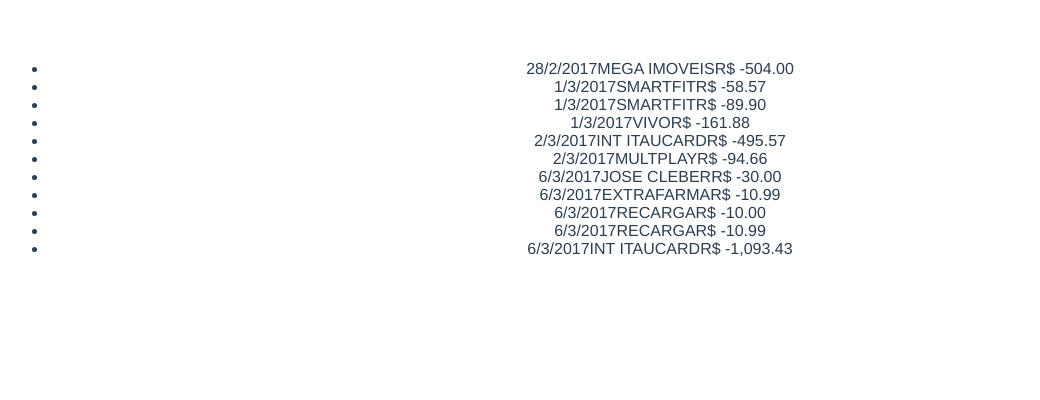
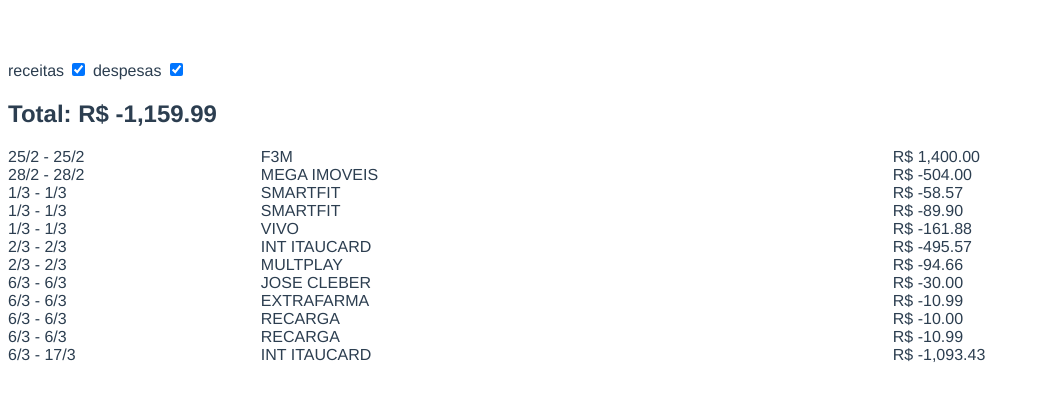
Before and after one commit to jovanepires/killbills, a Vue app: page /#/ in a window 1280 px wide. Shown: the top 400 px of the page, without its empty margins (0-1040 px from the left). Built offline with nearby package versions, Linux system fonts and the light colour scheme.

Commit message:
add filters

```diff
--- a/src/App.vue
+++ b/src/App.vue
@@ -15,7 +15,6 @@
   font-family: 'Avenir', Helvetica, Arial, sans-serif;
   -webkit-font-smoothing: antialiased;
   -moz-osx-font-smoothing: grayscale;
-  text-align: center;
   color: #2c3e50;
   margin-top: 60px;
 }
--- a/src/api.js
+++ b/src/api.js
@@ -1,4 +1,16 @@
 const items = [
+  {
+    'title': 'F3M',
+    'description': 'Salário',
+    'value': 1400.0,
+    'currency': 'BRL',
+    'resource': 'cc_itau',
+    'date': '2017-02-25T00:00:00Z',
+    'due': '2017-02-25T00:00:00Z',
+    'tags': [
+      'salario'
+    ]
+  },
   {
     'title': 'MEGA IMOVEIS',
     'description': 'Aluguel',
--- a/src/components/Bills.vue
+++ b/src/components/Bills.vue
@@ -1,13 +1,17 @@
 <template>
   <div class="bills">
 
-  <ul id="example-1">
-    <li v-for="item in items">
-      <span class="date">{{ item.date | date }}</span>
-      <span class="title">{{ item.title }}</span>
-      <span class="value">{{ item.value | currency }}</span>
-    </li>
-  </ul>
+    receitas <input type="checkbox" id="receitas" v-model="receitas">
+    despesas <input type="checkbox" id="despesas" v-model="despesas">
+
+    <h2>Total: {{ total | currency }}</h2>
+    <ul id="current">
+      <li v-for="item in recipes">
+        <span class="date">{{ item.date | date }} - {{ item.due | date }}</span>
+        <span class="title">{{ item.title }}</span>
+        <span class="value">{{ item.value | currency }}</span>
+      </li>
+    </ul>
 
   </div>
 </template>
@@ -22,7 +26,9 @@
     return {
       items: null,
       loading: false,
-      error: null
+      error: null,
+      receitas: true,
+      despesas: true
     }
   },
   created () {
@@ -35,10 +41,49 @@
     }
   },
   computed: {
-
+    recipes: function () {
+      var self = this
+      return this.items.filter(function (item) {
+        if (self.receitas && self.despesas) {
+          return true
+        }
+        if (self.receitas) {
+          return item.value > 0
+        }
+        if (self.despesas) {
+          return item.value < 0
+        }
+        return false
+      })
+    },
+    total: function () {
+      return this.recipes.reduce(function (a, i) {
+        return a + i.value
+      }, 0)
+    }
   }
 }
 </script>
 <style>
-
+  .bills > ul {
+    list-style-type: none;
+    padding: 0;
+    width: 100%;
+    display: block;
+  }
+  .bills > ul > li .date {
+    width: 20%;
+    float: left;
+    display: block;
+  }
+  .bills > ul > li .title {
+    width: 50%;
+    float: left;
+    display: block;
+  }
+  .bills > ul > li .value {
+    width: 30%;
+    float: left;
+    display: block;
+  }
 </style>
--- a/src/router/index.js
+++ b/src/router/index.js
@@ -8,8 +8,8 @@
 })
 
 Vue.filter('date', function (value) {
-  let date = new Date(value)
-  return date.getDate() + '/' + (date.getMonth() + 1) + '/' + date.getFullYear()
+  let date = new Date(value.replace(/-/g, '/').replace(/T.+/, ''))
+  return date.getDate() + '/' + (date.getMonth() + 1)
 })
 
 export default new Router({
```
